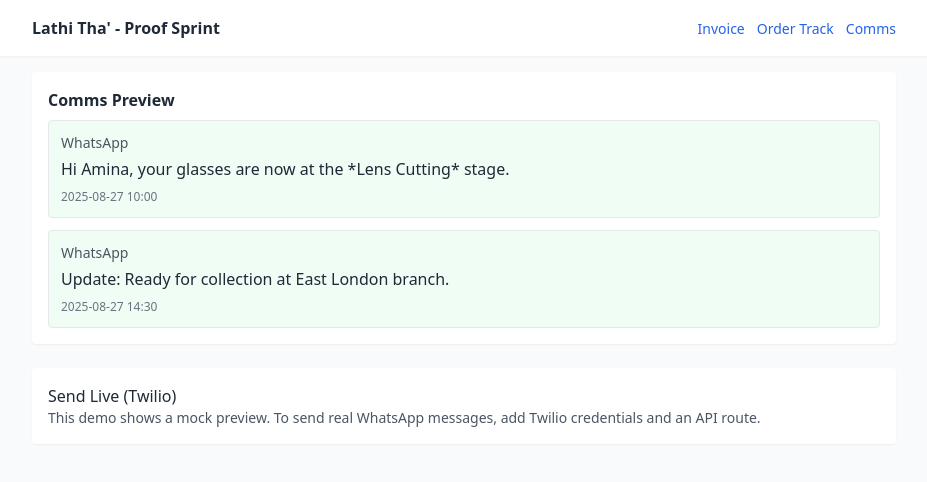
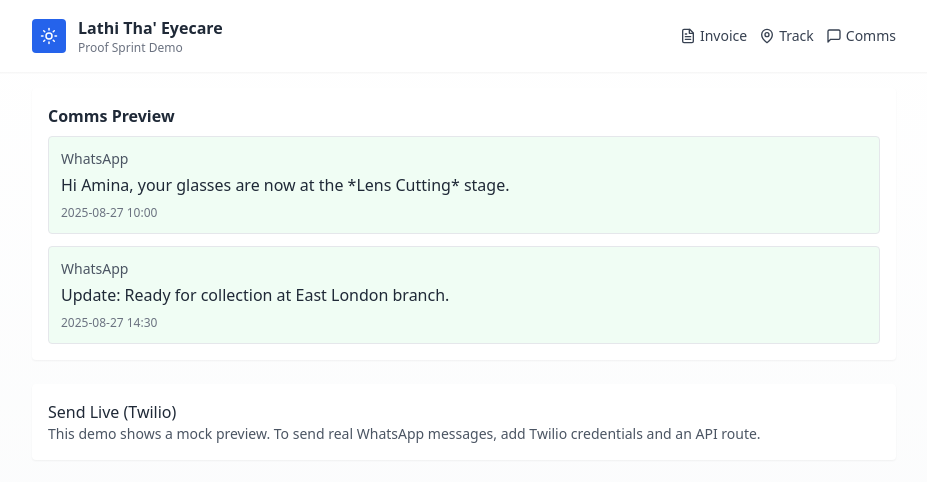
Before and after one commit to dev-thandabantu/lathitha-repo, a React (Vite) app: page /comms in a window 1280 px wide. Shown: the top 482 px of the page, without its empty margins (176-1103 px from the left). Built offline with nearby package versions, Linux system fonts and the light colour scheme.

Commit message:
feat(ui): header icons + framer-motion page transitions

```diff
--- a/src/App.jsx
+++ b/src/App.jsx
@@ -1,29 +1,25 @@
 import React from 'react'
-import { Routes, Route, Link } from 'react-router-dom'
+import { Routes, Route, useLocation } from 'react-router-dom'
+import { AnimatePresence } from 'framer-motion'
+import Header from './components/Header'
 import InvoiceView from './views/InvoiceView'
 import OrderTrackingView from './views/OrderTrackingView'
 import CommsView from './views/CommsView'
 
 export default function App(){
+  const location = useLocation()
   return (
-    <div className="min-h-screen bg-gray-50 text-gray-800">
-      <header className="bg-white shadow-sm">
-        <div className="max-w-4xl mx-auto p-4 flex items-center justify-between">
-          <h1 className="font-semibold">Lathi Tha' - Proof Sprint</h1>
-          <nav className="space-x-3">
-            <Link to="/" className="text-sm text-blue-600">Invoice</Link>
-            <Link to="/track" className="text-sm text-blue-600">Order Track</Link>
-            <Link to="/comms" className="text-sm text-blue-600">Comms</Link>
-          </nav>
-        </div>
-      </header>
+    <div className="min-h-screen bg-gradient-to-b from-white to-gray-50 text-gray-800">
+      <Header />
 
       <main className="max-w-4xl mx-auto p-4">
-        <Routes>
-          <Route path="/" element={<InvoiceView/>} />
-          <Route path="/track" element={<OrderTrackingView/>} />
-          <Route path="/comms" element={<CommsView/>} />
-        </Routes>
+        <AnimatePresence mode="wait">
+          <Routes location={location} key={location.pathname}>
+            <Route path="/" element={<InvoiceView/>} />
+            <Route path="/track" element={<OrderTrackingView/>} />
+            <Route path="/comms" element={<CommsView/>} />
+          </Routes>
+        </AnimatePresence>
       </main>
     </div>
   )
--- /dev/null
+++ b/src/components/Header.jsx
@@ -0,0 +1,33 @@
+import React from 'react'
+import { Link } from 'react-router-dom'
+import { Sun, FileText, MapPin, MessageSquare } from 'lucide-react'
+
+export default function Header(){
+  return (
+    <header className="bg-white shadow-sm">
+      <div className="max-w-4xl mx-auto p-4 flex items-center justify-between">
+        <div className="flex items-center gap-3">
+          <div className="bg-blue-600 text-white rounded p-2">
+            <Sun size={18} />
+          </div>
+          <div>
+            <div className="font-semibold">Lathi Tha' Eyecare</div>
+            <div className="text-xs text-gray-500">Proof Sprint Demo</div>
+          </div>
+        </div>
+
+        <nav className="flex items-center gap-3">
+          <Link to="/" className="flex items-center gap-1 text-sm text-gray-700 hover:text-blue-600">
+            <FileText size={16} /> Invoice
+          </Link>
+          <Link to="/track" className="flex items-center gap-1 text-sm text-gray-700 hover:text-blue-600">
+            <MapPin size={16} /> Track
+          </Link>
+          <Link to="/comms" className="flex items-center gap-1 text-sm text-gray-700 hover:text-blue-600">
+            <MessageSquare size={16} /> Comms
+          </Link>
+        </nav>
+      </div>
+    </header>
+  )
+}
--- a/src/views/CommsView.jsx
+++ b/src/views/CommsView.jsx
@@ -1,4 +1,5 @@
 import React from 'react'
+import { motion } from 'framer-motion'
 
 export default function CommsView(){
   const sample = [
@@ -7,7 +8,7 @@
   ]
 
   return (
-    <div className="space-y-6">
+    <motion.div initial={{opacity:0, y:8}} animate={{opacity:1, y:0}} exit={{opacity:0, y:-8}} className="space-y-6">
       <section className="bg-white p-4 rounded shadow-sm">
         <h2 className="font-semibold mb-2">Comms Preview</h2>
         <div className="space-y-3">
@@ -25,6 +26,6 @@
         <h3 className="font-medium">Send Live (Twilio)</h3>
         <div className="text-sm text-gray-600">This demo shows a mock preview. To send real WhatsApp messages, add Twilio credentials and an API route.</div>
       </section>
-    </div>
+    </motion.div>
   )
 }
--- a/src/views/InvoiceView.jsx
+++ b/src/views/InvoiceView.jsx
@@ -1,4 +1,5 @@
 import React, { useState } from 'react'
+import { motion } from 'framer-motion'
 
 const mockFrames = [
   { id: 'F-100', name: 'Classic Black', price: 1200 },
@@ -33,7 +34,7 @@
   }
 
   return (
-    <div className="space-y-6">
+    <motion.div initial={{opacity:0, y:8}} animate={{opacity:1, y:0}} exit={{opacity:0, y:-8}} className="space-y-6">
       <section className="bg-white p-4 rounded shadow-sm">
         <h2 className="font-semibold mb-2">Create Invoice</h2>
         <div className="grid grid-cols-1 sm:grid-cols-2 gap-3">
@@ -68,6 +69,6 @@
           </div>
         </section>
       )}
-    </div>
+    </motion.div>
   )
 }
--- a/src/views/OrderTrackingView.jsx
+++ b/src/views/OrderTrackingView.jsx
@@ -1,4 +1,5 @@
 import React, { useState } from 'react'
+import { motion } from 'framer-motion'
 
 const steps = [
   'Eye Test Done',
@@ -24,7 +25,7 @@
   }
 
   return (
-    <div className="space-y-6">
+    <motion.div initial={{opacity:0, y:8}} animate={{opacity:1, y:0}} exit={{opacity:0, y:-8}} className="space-y-6">
       <section className="bg-white p-4 rounded shadow-sm">
         <h2 className="font-semibold mb-2">Order Tracking</h2>
         <div className="flex gap-2">
@@ -51,6 +52,6 @@
           })}
         </div>
       </section>
-    </div>
+    </motion.div>
   )
 }
```
